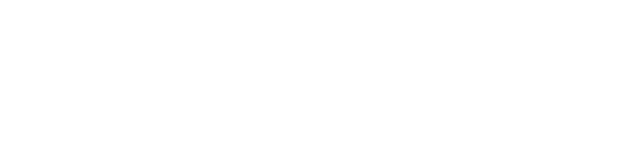
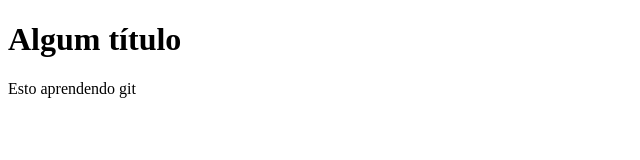
Before and after one commit to Regiano-Alves/tutorial_git, a plain HTML site: page index.html in a window 1280 px wide. Shown: the whole page, without its empty margins (0-640 px from the left). Drawn offline with Linux system fonts and the light colour scheme.

Commit message:
Criei título e parágrafo

```diff
--- a/index.html
+++ b/index.html
@@ -6,6 +6,8 @@
     <title>Tutorial de Git</title>
 </head>
 <body>
+    <h1>Algum título</h1>
+    <p>Esto aprendendo git</p>
 
 </body>
 </html>
```
